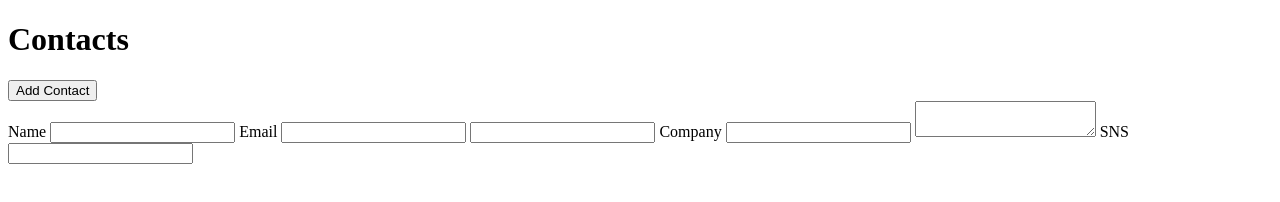
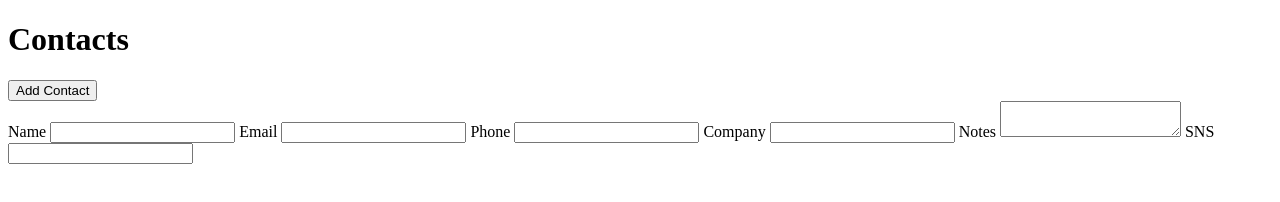
Before and after one commit to KyunginNa/address_book, a website: page src/index.html in a window 1280 px wide. Drawn offline with Linux system fonts and the light colour scheme.

```diff
--- a/src/index.html
+++ b/src/index.html
@@ -13,11 +13,11 @@
         <input id="name" name="name" type="text">
         <label for="email">Email</label>
         <input id="email" name="email" type="email">
-        <label for="phone"></label>
+        <label for="phone">Phone</label>
         <input id="phone" name="phone" type="text">
         <label for="company">Company</label>
         <input id="company" name="company" type="text">
-        <label for="notes"></label>
+        <label for="notes">Notes</label>
         <textarea name="notes" id="notes"></textarea>
         <label for="sns">SNS</label>
         <input id="sns" name="sns" type="text">
```
